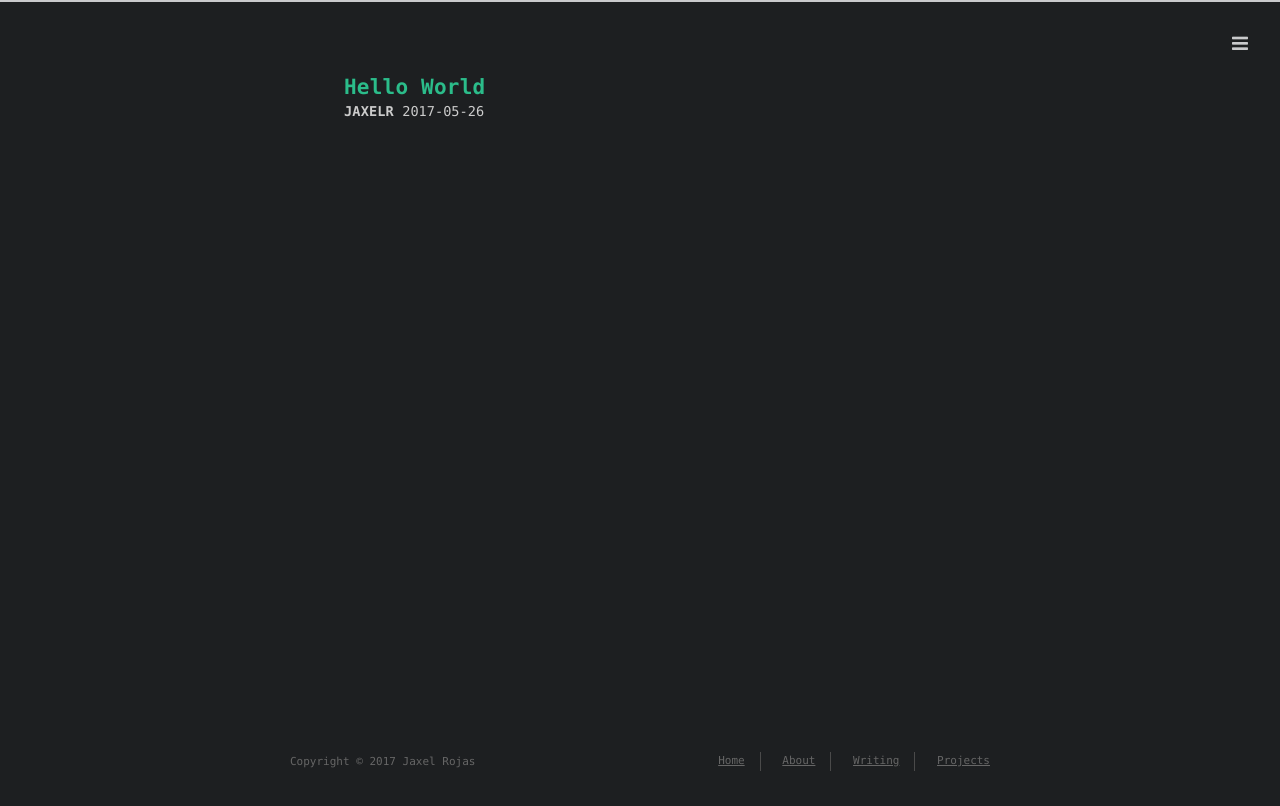
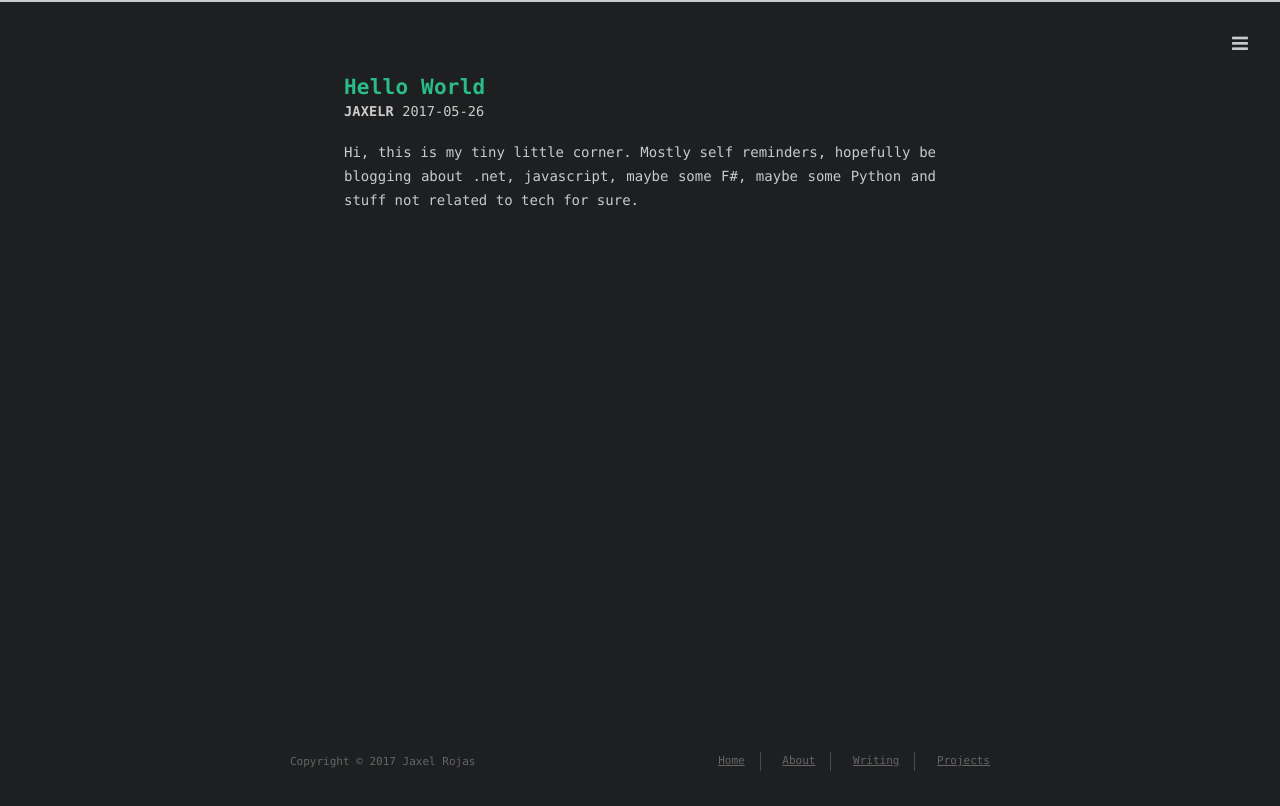
Before and after one commit to Jaxelr/jaxelr.github.io, a plain HTML site: page 2017/05/26/hello-world/index.html in a window 1280 px wide. Drawn offline with Linux system fonts and the light colour scheme.

Commit message:
Site updated: 2017-12-11 21:45:56

```diff
--- a/2017/05/26/hello-world/index.html
+++ b/2017/05/26/hello-world/index.html
@@ -6,13 +6,16 @@
     <meta http-equiv="X-UA-Compatible" content="IE=edge">
     <meta name="HandheldFriendly" content="True">
     <meta name="viewport" content="width=device-width, initial-scale=1, maximum-scale=1" />
-    <meta property="og:type" content="article">
+    <meta name="description" content="Hi, this is my tiny little corner. Mostly self reminders, hopefully be blogging about .net, javascript, maybe some F#, maybe some Python and stuff not related to tech for sure.">
+<meta property="og:type" content="article">
 <meta property="og:title" content="Hello World">
 <meta property="og:url" content="http://jaxelr.github.io/2017/05/26/hello-world/index.html">
 <meta property="og:site_name" content="Jaxelr">
-<meta property="og:updated_time" content="2017-05-27T00:48:08.022Z">
+<meta property="og:description" content="Hi, this is my tiny little corner. Mostly self reminders, hopefully be blogging about .net, javascript, maybe some F#, maybe some Python and stuff not related to tech for sure.">
+<meta property="og:updated_time" content="2017-12-12T01:42:02.380Z">
 <meta name="twitter:card" content="summary">
 <meta name="twitter:title" content="Hello World">
+<meta name="twitter:description" content="Hi, this is my tiny little corner. Mostly self reminders, hopefully be blogging about .net, javascript, maybe some F#, maybe some Python and stuff not related to tech for sure.">
 
 
 
@@ -126,6 +129,7 @@
 
 
   <div class="content" itemprop="articleBody">
+    <p>Hi, this is my tiny little corner. Mostly self reminders, hopefully be blogging about .net, javascript, maybe some F#, maybe some Python and stuff not related to tech for sure.</p>
 
   </div>
 </article>
```
